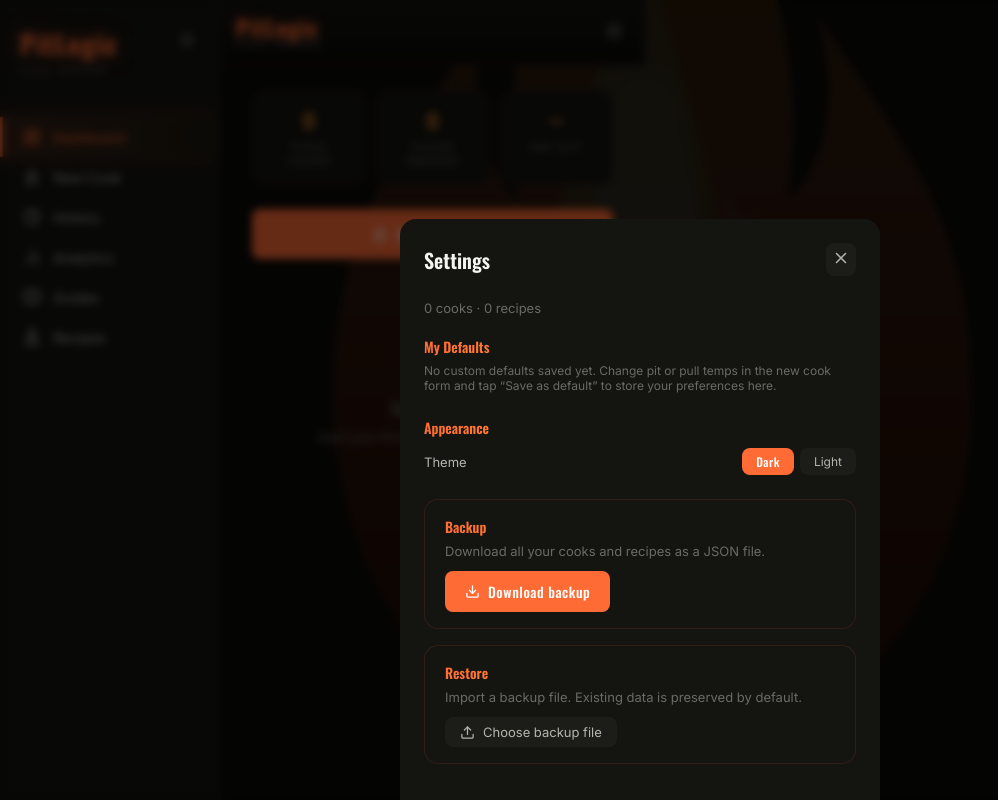
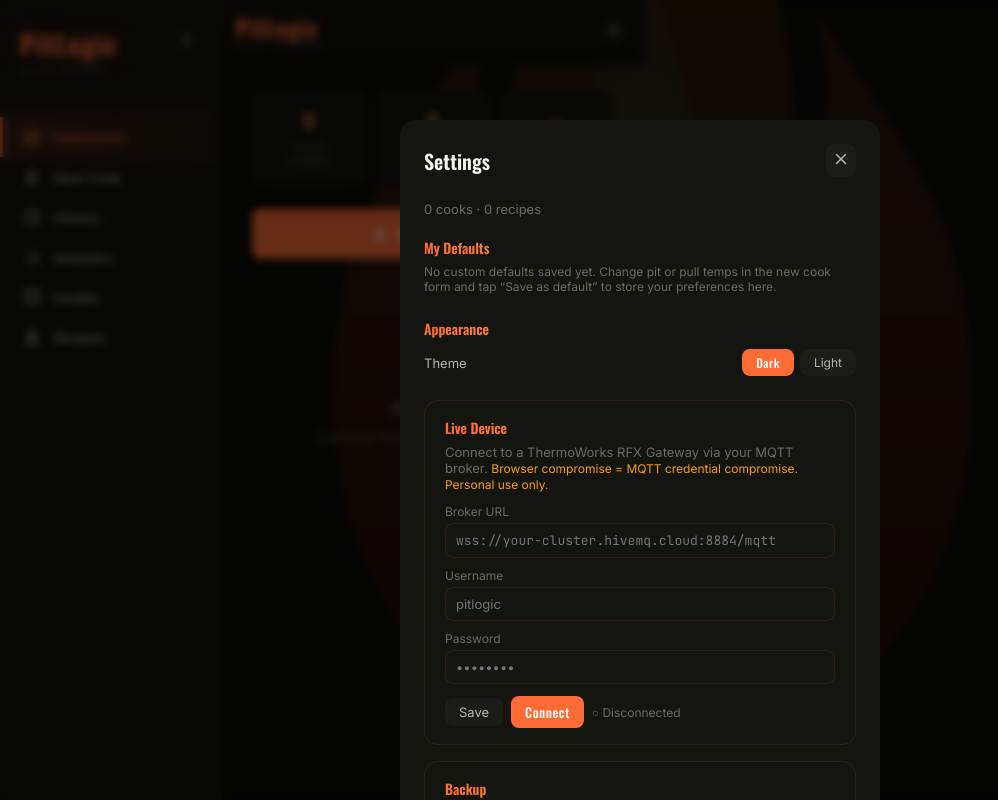
Before and after one commit to unyieldingclaw-dev/pitlogic, a React (Vite) app: page / in a window 1280 px wide. Both pictures are taken after a click on the button 187 px from the left and 41 px from the top of the page. Shown: the whole page, without its empty margins (0-998 px from the left). Built offline with nearby package versions, Linux system fonts and the light colour scheme.

Commit message:
feat: add Live Device section to SettingsSheet for MQTT broker config

```diff
--- a/src/components/SettingsSheet.jsx
+++ b/src/components/SettingsSheet.jsx
@@ -9,11 +9,26 @@ function todayStr() {
   return `${d.getFullYear()}-${pad2(d.getMonth() + 1)}-${pad2(d.getDate())}`;
 }
 
-export default function SettingsSheet({ open, onClose, cookState, recipes, onImportCooks, onImportRecipes, prefs, resetCutPref, setTheme }) {
+export default function SettingsSheet({ open, onClose, cookState, recipes, onImportCooks, onImportRecipes, prefs, resetCutPref, setTheme, mqttStatus, mqttError, onMqttConnect, onMqttDisconnect }) {
   const fileRef = useRef();
   const [preview, setPreview] = useState(null);
   const [mode, setMode] = useState('merge');
   const [error, setError] = useState(null);
+  const [mqttConfig, setMqttConfig] = useState(() => {
+    try {
+      return JSON.parse(localStorage.getItem('pitlogic-mqtt-v1') ?? 'null') ??
+        { brokerUrl: '', username: '', password: '' };
+    } catch {
+      return { brokerUrl: '', username: '', password: '' };
+    }
+  });
+  const [mqttSaved, setMqttSaved] = useState(false);
+
+  const handleMqttSave = () => {
+    localStorage.setItem('pitlogic-mqtt-v1', JSON.stringify(mqttConfig));
+    setMqttSaved(true);
+    setTimeout(() => setMqttSaved(false), 2000);
+  };
 
   if (!open) return null;
 
@@ -154,6 +169,96 @@ export default function SettingsSheet({ open, onClose, cookState, recipes, onImp
           </div>
         </div>
 
+        {/* Live Device */}
+        <div className="card" style={{ marginBottom: '1rem' }}>
+          <div className="gradient-text" style={{ fontFamily: 'var(--font-display)', fontSize: 14, fontWeight: 600, marginBottom: 6 }}>
+            Live Device
+          </div>
+          <div style={{ fontSize: 13, color: 'var(--text3)', marginBottom: 12 }}>
+            Connect to a ThermoWorks RFX Gateway via your MQTT broker.{' '}
+            <span style={{ color: 'var(--amber)', fontSize: 12 }}>
+              Browser compromise = MQTT credential compromise. Personal use only.
+            </span>
+          </div>
+
+          <div style={{ display: 'flex', flexDirection: 'column', gap: 10, marginBottom: 12 }}>
+            <div>
+              <label htmlFor="mqtt-broker-url" style={{ display: 'block', fontSize: 12, color: 'var(--text3)', marginBottom: 4 }}>
+                Broker URL
+              </label>
+              <input
+                id="mqtt-broker-url"
+                type="text"
+                value={mqttConfig.brokerUrl}
+                onChange={e => setMqttConfig(c => ({ ...c, brokerUrl: e.target.value }))}
+                placeholder="wss://your-cluster.hivemq.cloud:8884/mqtt"
+                style={{ width: '100%', boxSizing: 'border-box', padding: '8px 10px', borderRadius: 8,
+                  border: '1px solid var(--border)', background: 'var(--surface)', color: 'var(--text)',
+                  fontSize: 13, fontFamily: 'var(--mono)' }}
+              />
+            </div>
+            <div>
+              <label htmlFor="mqtt-username" style={{ display: 'block', fontSize: 12, color: 'var(--text3)', marginBottom: 4 }}>
+                Username
+              </label>
+              <input
+                id="mqtt-username"
+                type="text"
+                value={mqttConfig.username}
+                onChange={e => setMqttConfig(c => ({ ...c, username: e.target.value }))}
+                placeholder="pitlogic"
+                style={{ width: '100%', boxSizing: 'border-box', padding: '8px 10px', borderRadius: 8,
+                  border: '1px solid var(--border)', background: 'var(--surface)', color: 'var(--text)',
+                  fontSize: 13 }}
+              />
+            </div>
+            <div>
+              <label htmlFor="mqtt-password" style={{ display: 'block', fontSize: 12, color: 'var(--text3)', marginBottom: 4 }}>
+                Password
+              </label>
+              <input
+                id="mqtt-password"
+                type="password"
+                value={mqttConfig.password}
+                onChange={e => setMqttConfig(c => ({ ...c, password: e.target.value }))}
+                placeholder="••••••••"
+                style={{ width: '100%', boxSizing: 'border-box', padding: '8px 10px', borderRadius: 8,
+                  border: '1px solid var(--border)', background: 'var(--surface)', color: 'var(--text)',
+                  fontSize: 13 }}
+              />
+            </div>
+          </div>
+
+          <div style={{ display: 'flex', gap: 8, alignItems: 'center', flexWrap: 'wrap' }}>
+            <button className="btn-ghost" onClick={handleMqttSave}
+              style={{ fontSize: 13, padding: '6px 14px' }}>
+              {mqttSaved ? 'Saved ✓' : 'Save'}
+            </button>
+            {mqttStatus === 'connected' ? (
+              <button className="btn-ghost" onClick={onMqttDisconnect}
+                aria-label="Disconnect from MQTT broker"
+                style={{ fontSize: 13, padding: '6px 14px', color: 'var(--red)', borderColor: 'var(--red)' }}>
+                Disconnect
+              </button>
+            ) : (
+              <button className="btn-primary" onClick={onMqttConnect}
+                disabled={mqttStatus === 'connecting'}
+                aria-label="Connect to MQTT broker"
+                style={{ fontSize: 13, padding: '6px 14px' }}>
+                {mqttStatus === 'connecting' ? 'Connecting…' : 'Connect'}
+              </button>
+            )}
+            <span style={{ fontSize: 12, color: mqttStatus === 'connected' ? 'var(--green)' :
+              mqttStatus === 'error' ? 'var(--red)' : 'var(--text3)' }}
+              role="status" aria-live="polite">
+              {mqttStatus === 'connected' && '● Connected'}
+              {mqttStatus === 'connecting' && '○ Connecting…'}
+              {mqttStatus === 'disconnected' && '○ Disconnected'}
+              {mqttStatus === 'error' && `✕ ${mqttError ?? 'Error'}`}
+            </span>
+          </div>
+        </div>
+
         {/* Export */}
         <div className="card" style={{ marginBottom: '1rem' }}>
           <div className="gradient-text" style={{ fontFamily: 'var(--font-display)', fontSize: 14, fontWeight: 600, marginBottom: 6 }}>Backup</div>
```
